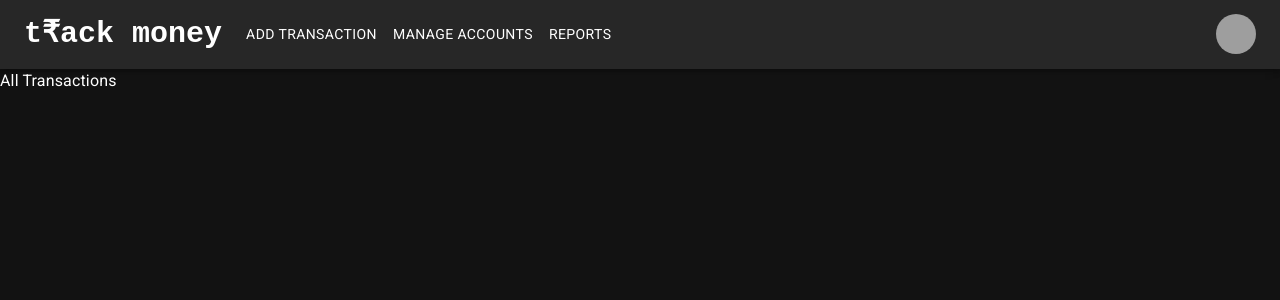
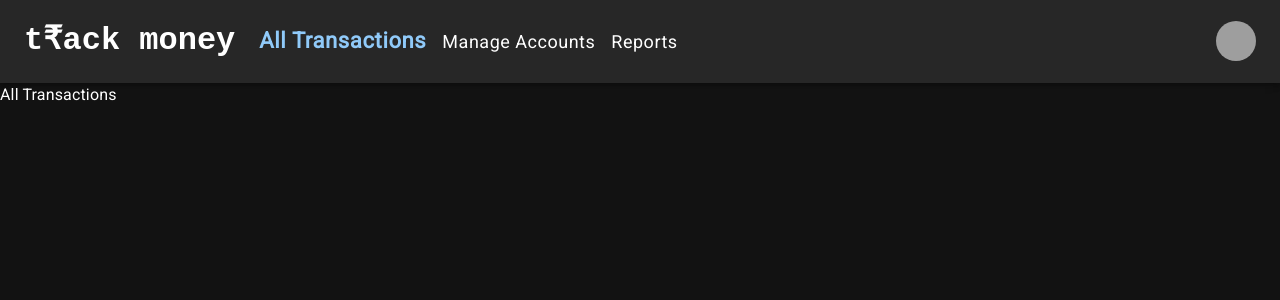
Before and after one commit to rohitbhati-rb/track-money, a React (Create React App) app: page / in a window 1280 px wide. Shown: the top 300 px of the page. Built offline with nearby package versions, Linux system fonts and the light colour scheme; grey boxes are pictures that could not be loaded.

Commit message:
first design completed for navbar and bottom navbar

```diff
--- /dev/null
+++ b/src/components/BottomNav.jsx
@@ -0,0 +1,42 @@
+import { useState, useEffect } from 'react';
+import { useNavigate, useLocation } from 'react-router-dom';
+import Box from '@mui/material/Box';
+import BottomNavigation from '@mui/material/BottomNavigation';
+import BottomNavigationAction from '@mui/material/BottomNavigationAction';
+import PaymentsIcon from '@mui/icons-material/Payments';
+import AccountBalanceIcon from '@mui/icons-material/AccountBalance';
+import AssessmentIcon from '@mui/icons-material/Assessment';
+
+export default function BottomNav() {
+  let navigate = useNavigate();
+  let location = useLocation();
+  let navValue = location?.pathname === '/' ? 0 : location?.pathname === '/accounts' ? 1 : 2;
+  const [value, setValue] = useState(navValue);
+  const routes = ["/", "/accounts", "/reports"];
+  useEffect(() => {
+    if (location?.pathname === '/') {
+      setValue(0)
+    } else if (location?.pathname === '/accounts') {
+      setValue(1)
+    } else {
+      setValue(2)
+    }
+  }, [location])
+
+  return (
+    <Box sx={{ position: 'fixed', bottom: 0, left: 0, right: 0 }}>
+      <BottomNavigation
+        showLabels
+        value={value}
+        onChange={(event, newValue) => {
+          setValue(newValue);
+          navigate(routes[newValue], { replace: false });
+        }}
+      >
+        <BottomNavigationAction label="All Transactions" icon={<PaymentsIcon />} />
+        <BottomNavigationAction label="Manage Accounts" icon={<AccountBalanceIcon />} />
+        <BottomNavigationAction label="Reports" icon={<AssessmentIcon />} />
+      </BottomNavigation>
+    </Box>
+  );
+}
--- a/src/components/Navbar.js
+++ b/src/components/Navbar.js
@@ -1,11 +1,11 @@
-import * as React from 'react';
+import { useEffect, useState } from 'react';
+import { useNavigate, useLocation } from 'react-router-dom';
 import AppBar from '@mui/material/AppBar';
 import Box from '@mui/material/Box';
 import Toolbar from '@mui/material/Toolbar';
 import IconButton from '@mui/material/IconButton';
 import Typography from '@mui/material/Typography';
 import Menu from '@mui/material/Menu';
-import MenuIcon from '@mui/icons-material/Menu';
 import Container from '@mui/material/Container';
 import Avatar from '@mui/material/Avatar';
 import Button from '@mui/material/Button';
@@ -14,21 +14,33 @@ import MenuItem from '@mui/material/MenuItem';
 import { styled, Switch } from '@mui/material';
 
 const settings = ['Profile', 'Account', 'Dashboard', 'Logout'];
+const navButtons = ["All Transactions", "Manage Accounts", "Reports"];
 
 const Navbar = (props) => {
   const { isDarkTheme, changeTheme } = props;
-  const [anchorElNav, setAnchorElNav] = React.useState(null);
-  const [anchorElUser, setAnchorElUser] = React.useState(null);
+  const [anchorElUser, setAnchorElUser] = useState(null);
 
-  const handleOpenNavMenu = (event) => {
-    setAnchorElNav(event.currentTarget);
-  };
+  let navigate = useNavigate();
+  let location = useLocation();
+  let navValue = location?.pathname === '/' ? 0 : location?.pathname === '/accounts' ? 1 : 2;
+  const [value, setValue] = useState(navValue);
+  const routes = ["/", "/accounts", "/reports"];
+  useEffect(() => {
+    if (location?.pathname === '/') {
+      setValue(0)
+    } else if (location?.pathname === '/accounts') {
+      setValue(1)
+    } else {
+      setValue(2)
+    }
+  }, [location])
+
   const handleOpenUserMenu = (event) => {
     setAnchorElUser(event.currentTarget);
   };
 
-  const handleCloseNavMenu = () => {
-    setAnchorElNav(null);
+  const handleNavClick = (val) => {
+    navigate(routes[val], { replace: false });
   };
 
   const handleCloseUserMenu = () => {
@@ -37,65 +49,26 @@ const Navbar = (props) => {
 
   return (
     <AppBar position="static">
-      <Container maxWidth="xl">
+      <Container maxWidth="xxl">
         <Toolbar disableGutters>
           <Typography
             variant="h5"
             noWrap
             component="a"
-            href="/"
+            onClick={() => navigate("/", { replace: false })}
             sx={{
               mr: 2,
               display: { xs: 'none', md: 'flex' },
               fontFamily: 'monospace',
               fontWeight: 700,
-              fontSize: 30,
+              fontSize: 32,
               color: 'inherit',
               textDecoration: 'none',
+              cursor: "pointer"
             }}
           >
-            {/* <img style={"width": "10%"} src={Logo} alt="logo" /> */}
             t₹ack money
           </Typography>
-
-          <Box sx={{ flexGrow: 1, display: { xs: 'flex', md: 'none' } }}>
-            <IconButton
-              size="large"
-              aria-label="account of current user"
-              aria-controls="menu-appbar"
-              aria-haspopup="true"
-              onClick={handleOpenNavMenu}
-              color="inherit"
-            >
-              <MenuIcon />
-            </IconButton>
-            <Menu
-              id="menu-appbar"
-              anchorEl={anchorElNav}
-              anchorOrigin={{
-                vertical: 'bottom',
-                horizontal: 'left',
-              }}
-              keepMounted
-              transformOrigin={{
-                vertical: 'top',
-                horizontal: 'left',
-              }}
-              open={Boolean(anchorElNav)}
-              onClose={handleCloseNavMenu}
-              sx={{
-                display: { xs: 'block', md: 'none' },
-              }}
-            >
-              {/* Options for small screen */}
-              <MenuItem onClick={handleCloseNavMenu}>
-                <Typography textAlign="center">Add Transaction</Typography>
-              </MenuItem>
-              <MenuItem onClick={handleCloseNavMenu}>
-                <Typography textAlign="center">Manage Accounts</Typography>
-              </MenuItem>
-            </Menu>
-          </Box>
           <Typography
             variant="h5"
             noWrap
@@ -103,37 +76,35 @@ const Navbar = (props) => {
             href=""
             sx={{
               mr: 2,
+              ml: 0.5,
               display: { xs: 'flex', md: 'none' },
               flexGrow: 1,
               fontFamily: 'monospace',
-              fontWeight: 100,
-              fontSize: 30,
+              fontWeight: 700,
+              fontSize: 26,
               color: 'inherit',
               textDecoration: 'none',
             }}
           >
             t₹ack money
           </Typography>
-          {/* Options for large screens */}
           <Box sx={{ flexGrow: 1, display: { xs: 'none', md: 'flex' } }}>
-            <Button
-              onClick={handleCloseNavMenu}
-              sx={{ my: 2, color: 'white', display: 'block' }}
-            >
-              Add Transaction
-            </Button>
-            <Button
-              onClick={handleCloseNavMenu}
-              sx={{ my: 2, color: 'white', display: 'block' }}
-            >
-              Manage Accounts
-            </Button>
-            <Button
-              onClick={handleCloseNavMenu}
-              sx={{ my: 2, color: 'white', display: 'block' }}
-            >
-              Reports
-            </Button>
+            {navButtons.map((val, idx) => (
+              <Button
+                key={idx}
+                onClick={() => handleNavClick(idx)}
+                sx={{
+                  my: 2,
+                  display: 'block',
+                  textTransform: "none",
+                  color: value === idx ? '#90caf9' : 'white',
+                  fontWeight: value === idx ? "900" : "400",
+                  fontSize: value === idx ? 22 : 18,
+                }}
+              >
+                {val}
+              </Button>
+            ))}
           </Box>
 
           <Box sx={{ flexGrow: 0 }}>
```
Also changed, not shown: src/components/BottomNavigation.js (deleted, +0 -27 lines).
